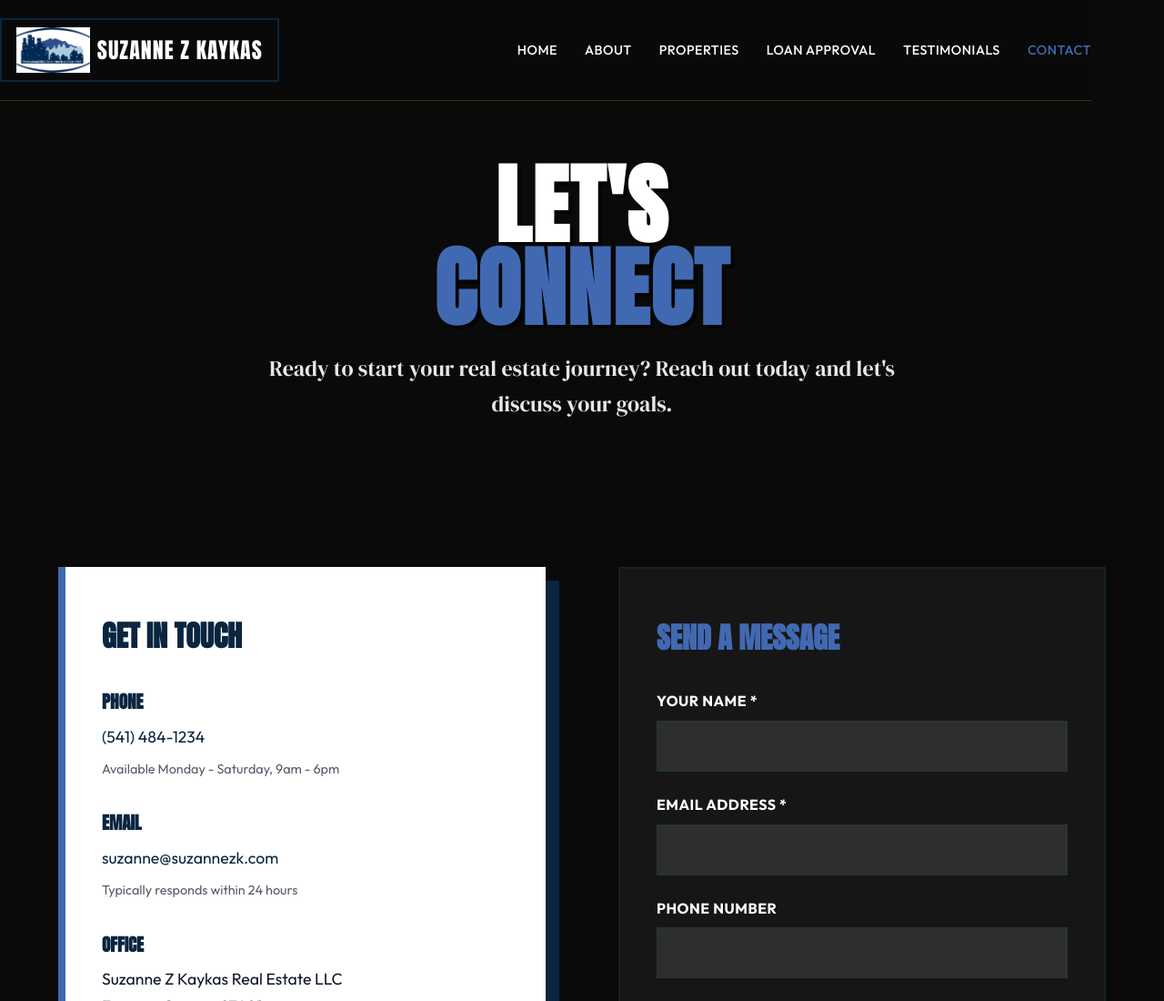
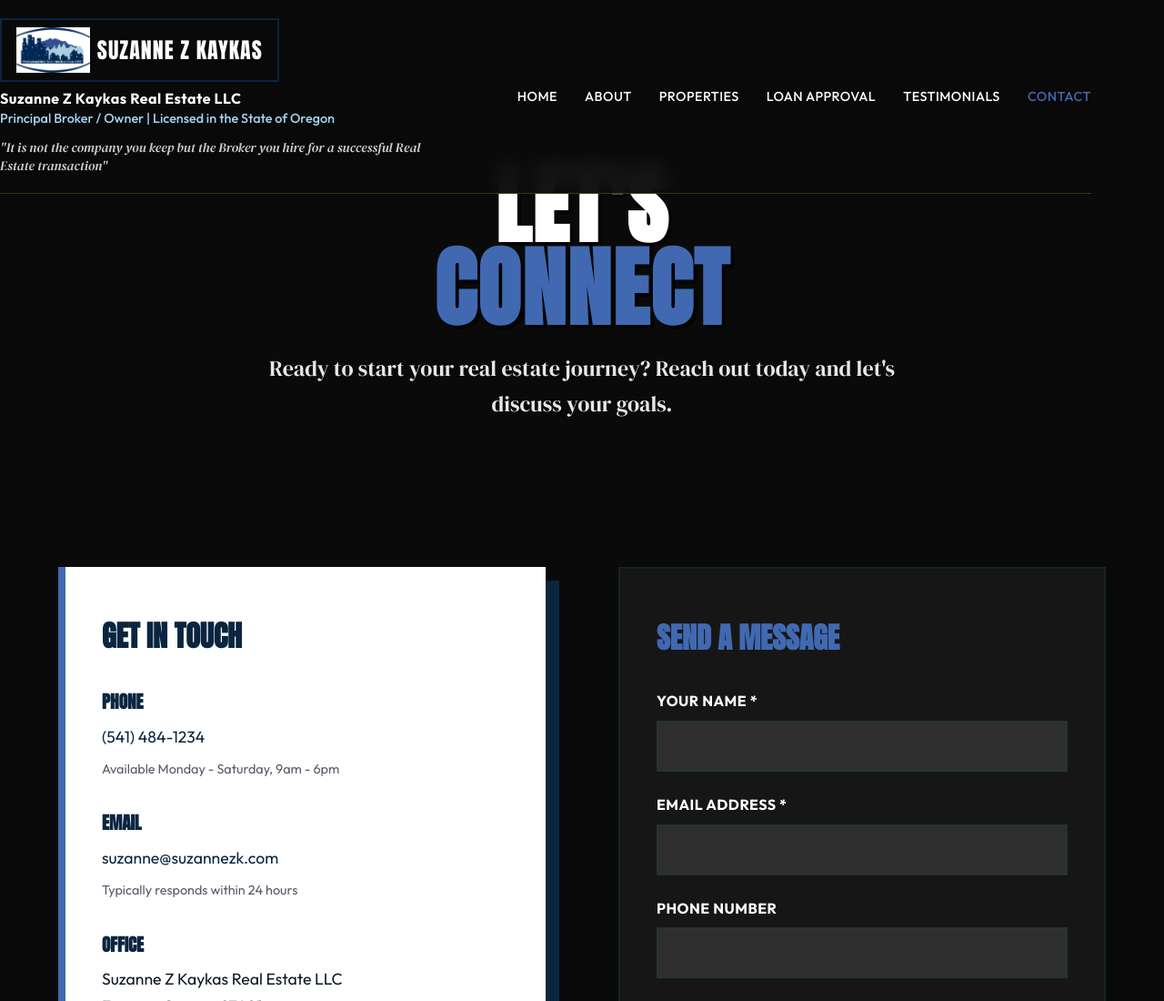
Before and after one commit to kaykas/suzanne-real-estate-website, a plain HTML site: page contact.html in a window 1280 px wide. Shown: the top 1100 px of the page at 91% size. Drawn offline with Linux system fonts and the light colour scheme.

Commit message:
Add legal firm name and broker designation to all pages, expand service area
Based on direct client feedback, this is a legal requirement for Oregon real estate licensing:

LEGAL CREDENTIALS ADDED:
- Firm Name: 'Suzanne Z Kaykas Real Estate LLC'
- Designation: 'Principal Broker / Owner | Licensed in the State of Oregon'
- Displayed prominently in navigation header on all pages
- Styled with brand colors (sky blue for designation)

SERVICE AREA EXPANDED:
Updated all service area descriptions to reflect actual coverage:
- Eugene & Springfield (primary)
- Portland/PDX
- Salem
- Monroe
- Oregon Coast (including Florence)
- Multiple valleys and counties throughout Oregon

Client feedback: 'Legally, I have to have my firm name and my designation as a header' and 'I have sold properties on the coast, PDX and salem..Monroe..so different valleys and counties before. I try and cast a wide net.'

Applied to all 8 main pages:
- index.html, about.html, properties.html, loan-approval.html
- testimonials.html, contact.html, resources.html, privacy-policy.html

This maintains the carefully designed brand identity while meeting Oregon broker licensing requirements.

```diff
--- a/contact.html
+++ b/contact.html
@@ -92,6 +92,38 @@
             font-family: var(--font-display);
             font-size: 1.5rem;
             letter-spacing: 1px;
+        }
+
+        .firm-credentials {
+            margin-top: 8px;
+            line-height: 1.3;
+        }
+
+        .firm-name {
+            font-family: var(--font-body);
+            font-size: 1rem;
+            color: var(--color-cream);
+            font-weight: 600;
+            letter-spacing: 0.5px;
+        }
+
+        .broker-designation {
+            font-family: var(--font-body);
+            font-size: 0.9rem;
+            color: var(--color-sky-blue);
+            font-weight: 500;
+            margin-top: 2px;
+        }
+
+        .company-tagline {
+            font-family: var(--font-serif);
+            font-size: 0.9rem;
+            color: var(--color-cream);
+            opacity: 0.8;
+            font-style: italic;
+            max-width: 500px;
+            line-height: 1.4;
+            margin-top: 12px;
         }
 
         .logo-square {
@@ -360,10 +392,17 @@
     <!-- Navigation -->
     <nav class="container nav-bar">
         <div class="nav-content">
-            <a href="index.html" class="logo">
-                <img src="wp-content/uploads/2018/06/logo.jpg" alt="Suzanne Z Kaykas Real Estate" class="logo-image">
-                <span class="logo-text">SUZANNE Z KAYKAS</span>
-            </a>
+            <div>
+                <a href="index.html" class="logo">
+                    <img src="wp-content/uploads/2018/06/logo.jpg" alt="Suzanne Z Kaykas Real Estate" class="logo-image">
+                    <span class="logo-text">SUZANNE Z KAYKAS</span>
+                </a>
+                <div class="firm-credentials">
+                    <p class="firm-name">Suzanne Z Kaykas Real Estate LLC</p>
+                    <p class="broker-designation">Principal Broker / Owner | Licensed in the State of Oregon</p>
+                </div>
+                <p class="company-tagline">"It is not the company you keep but the Broker you hire for a successful Real Estate transaction"</p>
+            </div>
             <ul class="nav-links">
                 <li><a href="index.html">Home</a></li>
                 <li><a href="about.html">About</a></li>
```
Also changed, not shown: about.html (+14 -7 lines), index.html (+27 -2 lines), loan-approval.html (+43 -4 lines), privacy-policy.html (+4 -0 lines), properties.html (+6 -2 lines), resources.html (+4 -0 lines), testimonials.html (+4 -0 lines).
